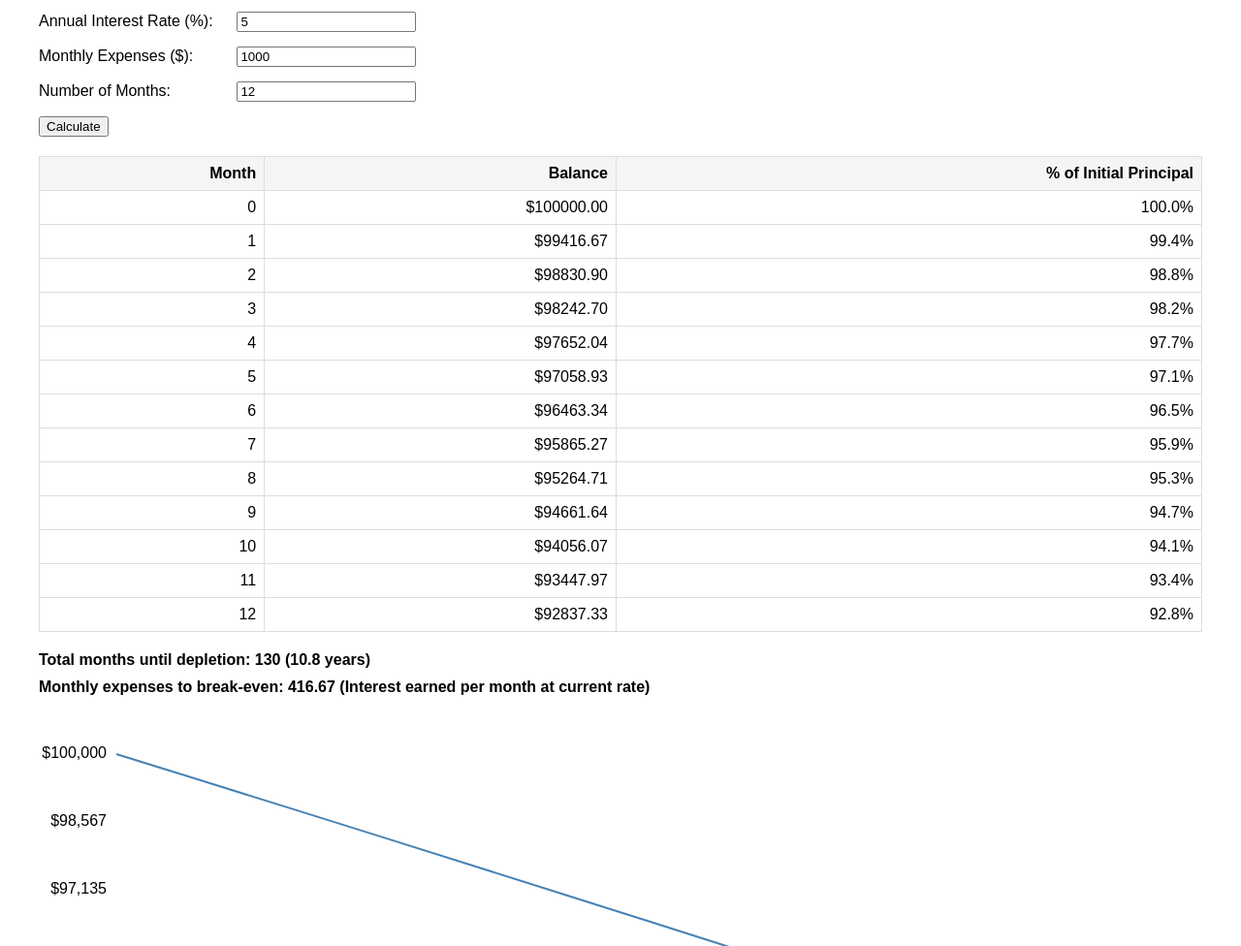
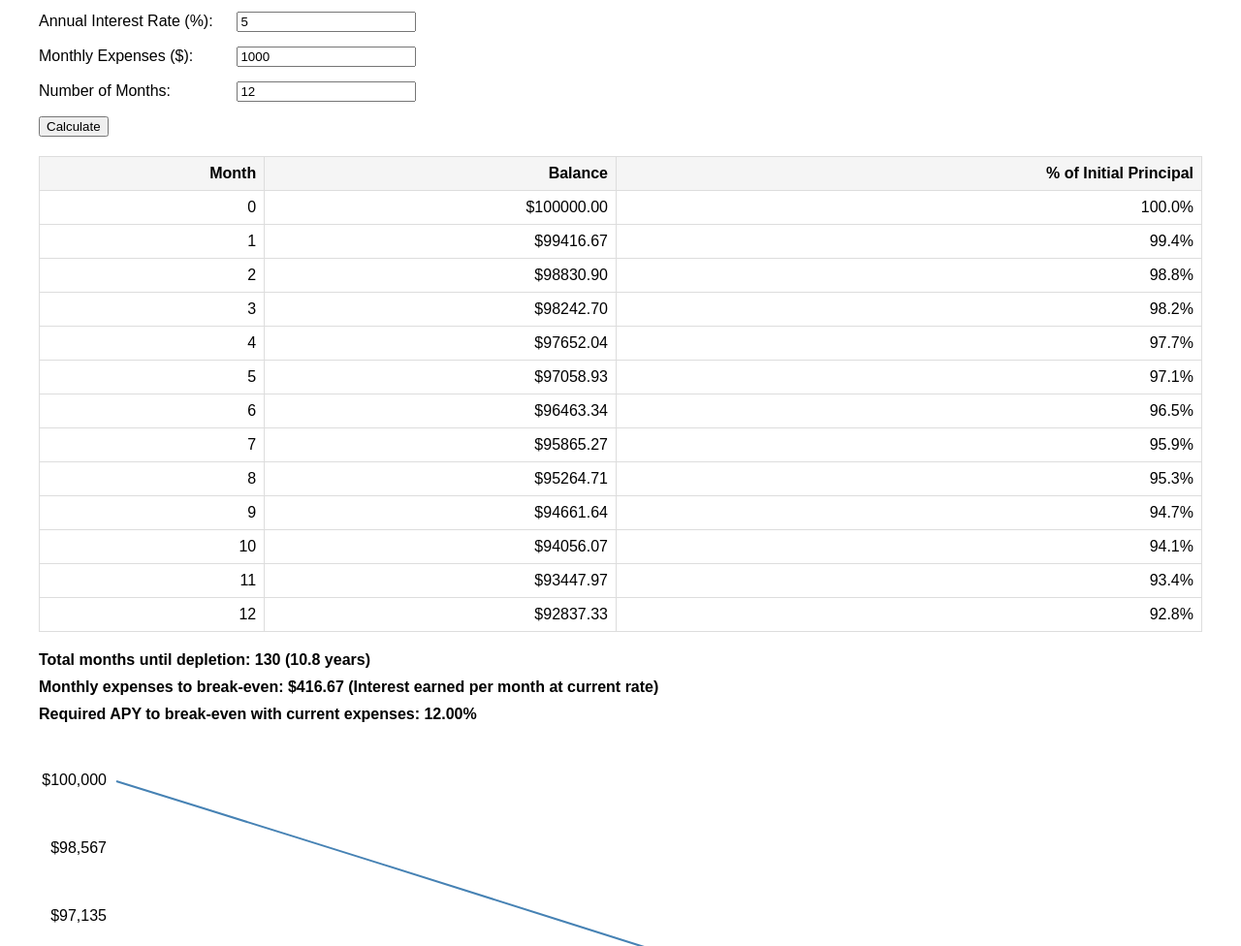
Before and after one commit to dwalter/interest_plus_expenses_calc, a plain HTML site: page index.html in a window 1280 px wide. Shown: the part 124-1100 px from the top of the page at 97% size. Drawn offline with Linux system fonts and the light colour scheme.

Commit message:
Update index.html

```diff
--- a/index.html
+++ b/index.html
@@ -150,13 +150,22 @@
                 const years = (monthsUntilDepleted / 12).toFixed(1);
                 monthsText = `Total months until depletion: ${monthsUntilDepleted} (${years} years)`;
             }
+
             // Calculate break-even monthly expenses (where interest equals expenses)
             const monthlyInterest = principal * monthlyRate;
             const breakEvenExpense = monthlyInterest.toFixed(2);
 
-            document.getElementById('monthsRemaining').innerHTML =
-                `<div>${monthsText}</div>
-                 <div style="margin-top: 10px;">Monthly expenses to break-even: ${breakEvenExpense} (Interest earned per month at current rate)</div>`;
+            // Calculate required APY to break even with current expenses
+            const requiredAnnualRate = (monthlyExpenses * 12 / principal) * 100;
+
+            // Build the complete status text
+            const statusHtml = `
+                <div>${monthsText}</div>
+                <div style="margin-top: 10px;">Monthly expenses to break-even: $${breakEvenExpense} (Interest earned per month at current rate)</div>
+                <div style="margin-top: 10px;">Required APY to break-even with current expenses: ${requiredAnnualRate.toFixed(2)}%</div>
+            `;
+
+            document.getElementById('monthsRemaining').innerHTML = statusHtml;
 
             // Create chart
             const svg = document.getElementById('chart');
```
